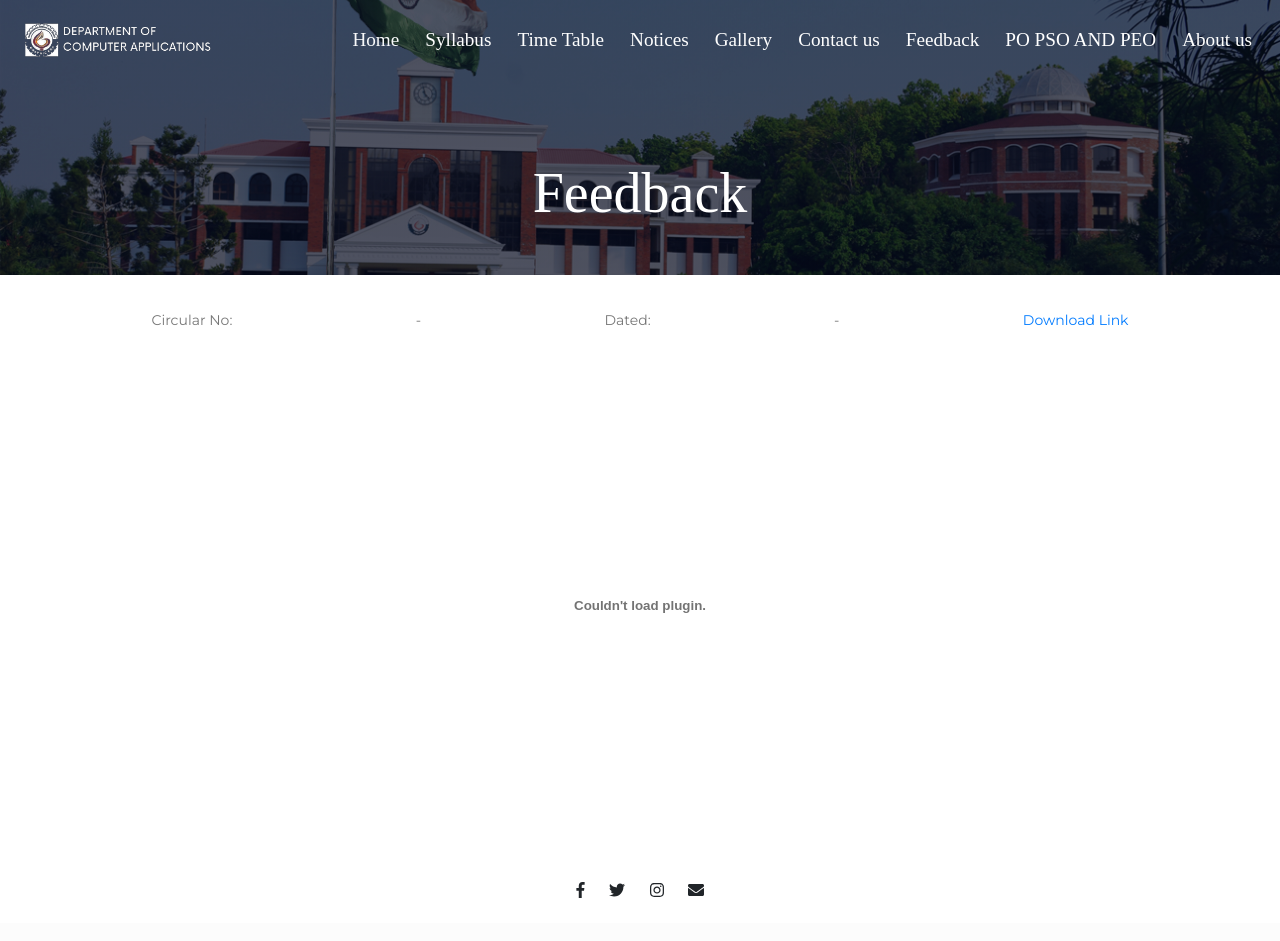
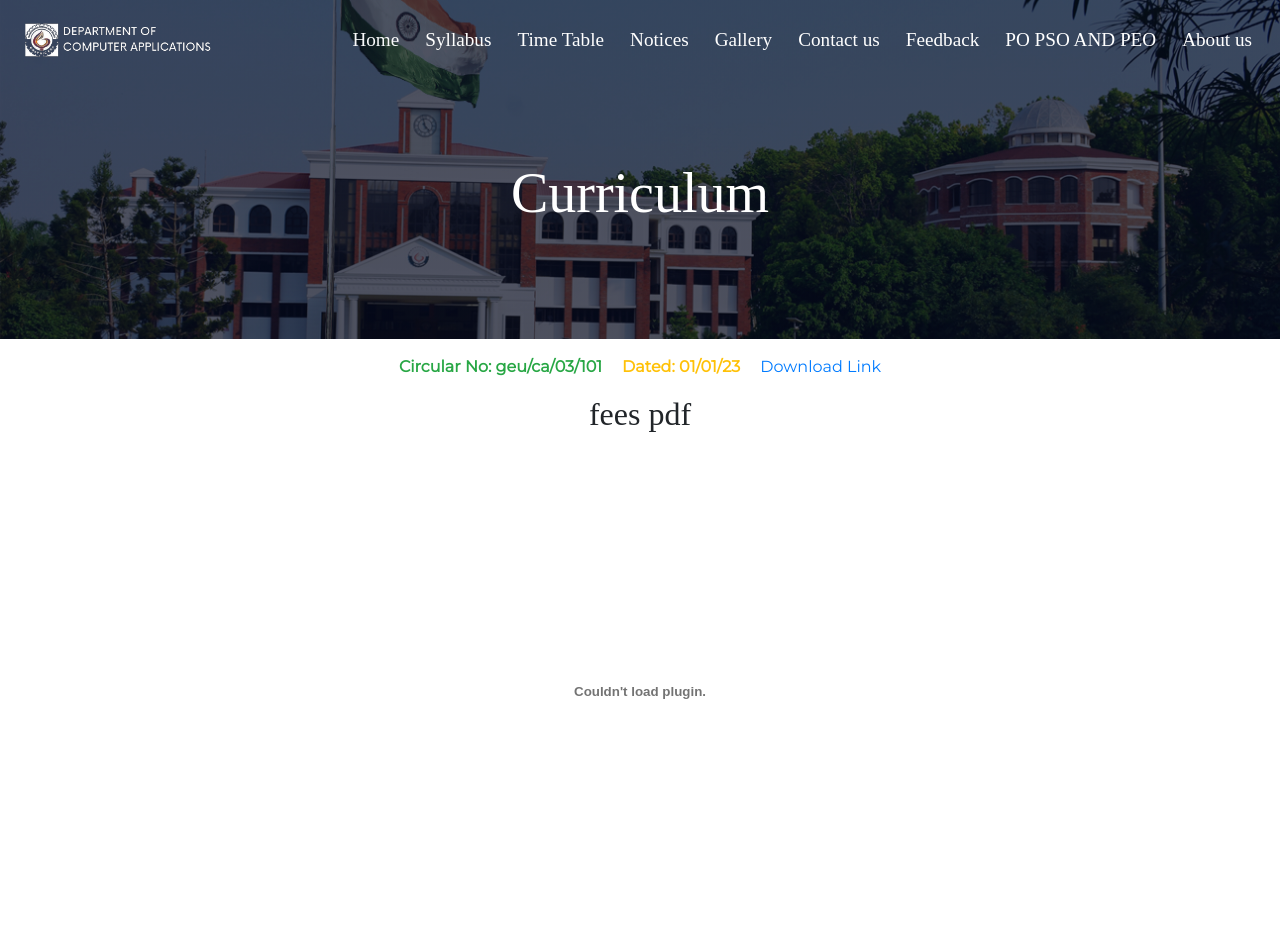
Before and after one commit to Rahulgit3D2Y/GEU_website, a PHP site: page /pdf/curriculum.html in a window 1280 px wide. Shown: the top 941 px of the page. Before the commit the page ends 898 px from the top, so only its background shows below. Run offline with PHP 8.4, Linux system fonts and the light colour scheme; some libraries are stand-ins or nearby versions.

Commit message:
added color

```diff
--- a/feedback.html
+++ b/feedback.html
@@ -24,6 +24,7 @@
   <script src="https://code.jquery.com/jquery-3.2.1.slim.min.js" integrity="sha384-KJ3o2DKtIkvYIK3UENzmM7KCkRr/rE9/Qpg6aAZGJwFDMVNA/GpGFF93hXpG5KkN" crossorigin="anonymous"></script>
   <script src="https://cdnjs.cloudflare.com/ajax/libs/popper.js/1.12.9/umd/popper.min.js" integrity="sha384-ApNbgh9B+Y1QKtv3Rn7W3mgPxhU9K/ScQsAP7hUibX39j7fakFPskvXusvfa0b4Q" crossorigin="anonymous"></script>
   <script src="https://maxcdn.bootstrapcdn.com/bootstrap/4.0.0/js/bootstrap.min.js" integrity="sha384-JZR6Spejh4U02d8jOt6vLEHfe/JQGiRRSQQxSfFWpi1MquVdAyjUar5+76PVCmYl" crossorigin="anonymous"></script>
+
 </head>
 
 <body class="form-body">
--- a/forms/Alumini_form.html
+++ b/forms/Alumini_form.html
@@ -12,7 +12,7 @@
 
     <title>Alumni</title>
   </head>
-  <body>
+  <body >
     <form class="form p-3">
       <div class="form-group">
         <div class="form-group col-md-12">
--- a/forms/Employer_form.html
+++ b/forms/Employer_form.html
@@ -12,7 +12,7 @@
 
     <title>Employee_Form</title>
   </head>
-  <body>
+  <body >
     <form class="form p-3">
       <div class="form-group">
         <div class="form-group col-md-12">
--- a/pdf/curriculum.html
+++ b/pdf/curriculum.html
@@ -85,7 +85,7 @@
       <div class="container-fluid">
         <div class="row">
             <div class="col-lg-12 text-center ">
-                <h1 class="text-center fw-bold display-4 mb-5">Feedback</h1>
+                <h1 class="text-center fw-bold display-4 mb-5">Curriculum</h1>
             </div>
         </div>
       </div>
@@ -94,17 +94,21 @@
 
   <!-- pagination -->
   <h1 id="pdf-heading"></h1>
-    <br>
-
-    <div>
-      <p>Circular No:</p>
-      <p id="circular-number">-</p>
-      <p>Dated:</p>
-      <p id="circular-date">-</p>
-      <p><a href="">Download Link</a></p>
+    <div class="container">
+      <div class="d-flex m-3">
+        <div class="text-success font-weight-bold">Circular No:
+          <span id="circular-number">geu/ca/03/101</span>
+        </div>
+        <div class="text-warning font-weight-bold">Dated:
+          <span id="circular-date">01/01/23</span>
+        </div>
+        <div>
+          <a href="">Download Link</a>
+        </div>
+      </div>
+      <h2>fees pdf</h2>
     </div>
 
-    <br>
     <object data="https://media.geeksforgeeks.org/wp-content/cdn-uploads/20210101201653/PDF.pdf" width="800" height="500" id="pdf-object">
         </object>
 
--- a/style.css
+++ b/style.css
@@ -143,7 +143,7 @@ p{
   #sub-title
   {
 
-    padding: 0 0 0% 0;
+    padding: 0 0 5% 0;
   }
   .testimonial-image{
     width: 10%;
```
Also changed, not shown: other parts of style.css (+16 -16 lines).
